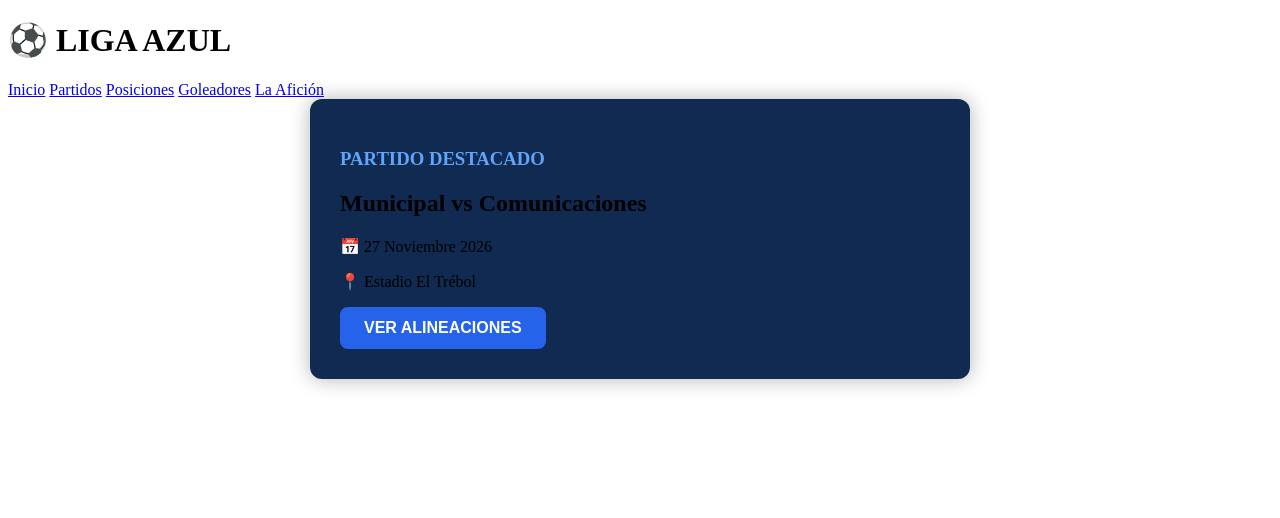
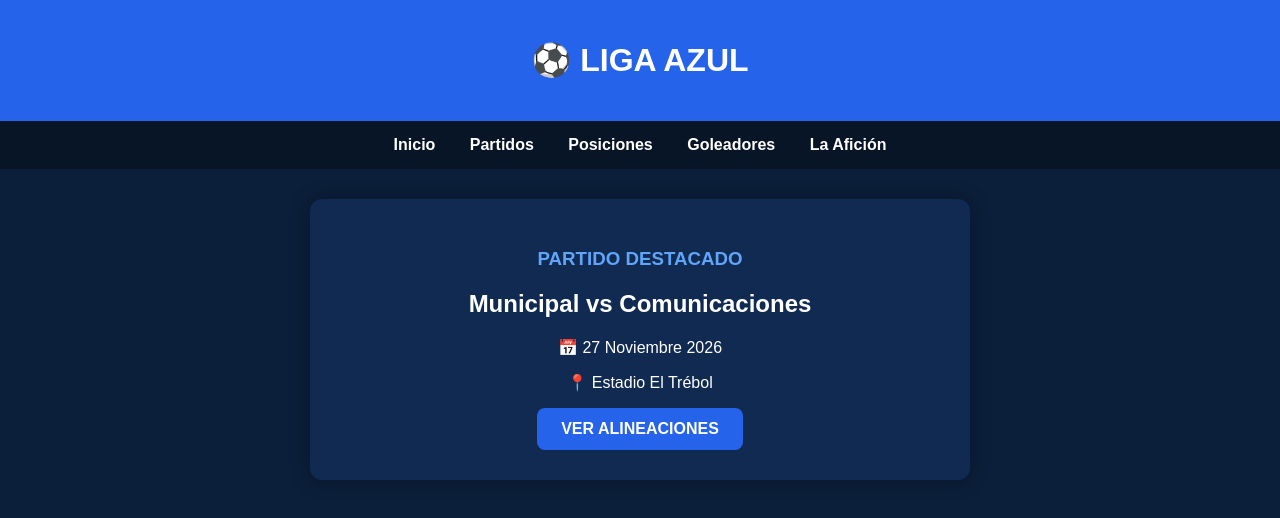
Before and after one commit to ligaazul0-droid/LIGA-AZUL, a plain HTML site: page index.html in a window 1280 px wide. Drawn offline with Linux system fonts and the light colour scheme.

Commit message:
Update style.css

```diff
--- a/style.css
+++ b/style.css
@@ -1,3 +1,38 @@
+body{
+    background:#0B1F3A;
+    color:white;
+    font-family:Arial, sans-serif;
+    margin:0;
+}
+
+header{
+    background:#2563EB;
+    padding:20px;
+    text-align:center;
+}
+
+nav{
+    background:#081526;
+    padding:15px;
+    text-align:center;
+}
+
+nav a{
+    color:white;
+    text-decoration:none;
+    margin:0 15px;
+    font-weight:bold;
+}
+
+nav a:hover{
+    color:#60A5FA;
+}
+
+main{
+    padding:30px;
+    text-align:center;
+}
+
 .partido-destacado{
     max-width:600px;
     margin:auto;
```
